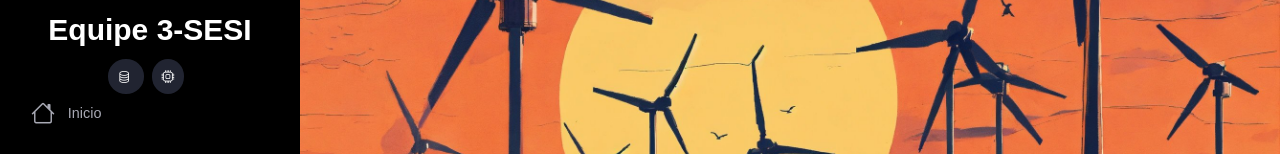
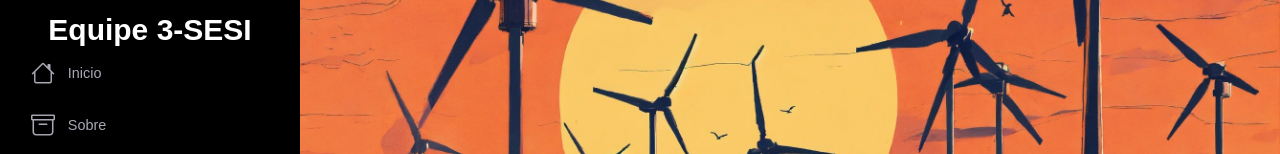
Before and after one commit to RafaelQuadros1/Equipe3, a plain HTML site: page index.html in a window 1280 px wide. Shown: the part 138-292 px from the top of the page. Drawn offline with nearby package versions, Linux system fonts and the light colour scheme; a web font is replaced by a local one.

Commit message:
Update index.html

```diff
--- a/index.html
+++ b/index.html
@@ -19,14 +19,14 @@
     <section class="profile">
       <img src="../static/img/perfil.svg" />
       <h1>Equipe 3-SESI</h1>
-      <div class="links mt-3 text-center">
+       <!--<div class="links mt-3 text-center">
         <a href="#">
           <i class="bi bi-database"></i>
         </a>
         <a href="# ">
           <i class="bi bi-cpu"></i>
         </a>
-      </div>
+      </div>-->
     </section>
     <nav id="navbar" class="nav-menu">
       <ul class="nav flex-column">
```
